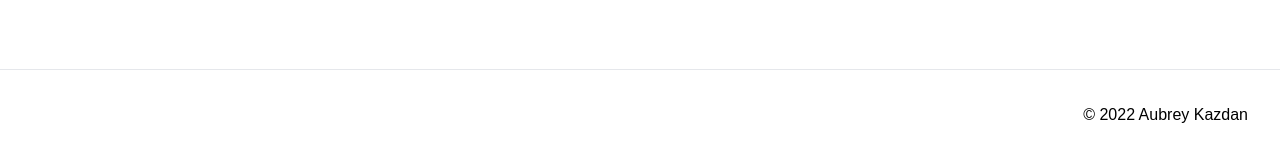
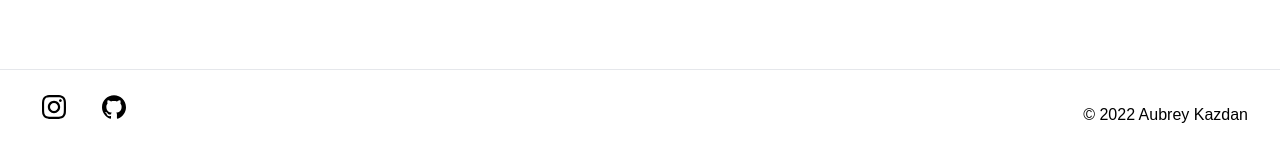
Before and after one commit to aubreykazdan/ak-portfolio-three, a Next.js app in the folder next/: page /about in a window 1280 px wide. Shown: the part 1265-1422 px from the top of the page. Built offline with nearby package versions, Linux system fonts and the light colour scheme.

Commit message:
added social links in footer - small fixes to blog - hover states to header

```diff
--- a/next/components/layouts/base/footer.js
+++ b/next/components/layouts/base/footer.js
@@ -4,8 +4,36 @@ export default function Footer({}) {
   return (
     <div className="border-t mt-8 md:mt-16 lg:mt-20">
       <Container>
-        <div className="flex items-center justify-end mb-4 py-4">
-          <p className="pt-4">© {new Date().getFullYear()} Aubrey Kazdan</p>
+        <div className="flex items-center justify-between mb-4 py-4">
+          <div className="flex space-x-4">
+            <a
+              href="https://www.instagram.com/aubreykazdan/"
+              target="_blank"
+              rel="noreferrer"
+              className="logo"
+            >
+              <img
+                className="w-auto h-6"
+                src="/svg/instagram.svg"
+                alt="Instagram Logo"
+              />
+            </a>
+            <a
+              href="https://github.com/aubreykazdan"
+              target="_blank"
+              rel="noreferrer"
+              className="logo"
+            >
+              <img
+                className="w-auto h-6"
+                src="/svg/github.svg"
+                alt="GitHub Logo"
+              />
+            </a>
+          </div>
+          <div>
+            <p className="pt-4">© {new Date().getFullYear()} Aubrey Kazdan</p>
+          </div>
         </div>
       </Container>
     </div>
--- a/next/components/layouts/base/header.js
+++ b/next/components/layouts/base/header.js
@@ -17,7 +17,7 @@ export default function Header({}) {
             <span className="sr-only">Aubrey Kazdan's Logo</span>
             <Link href="/">
               <img
-                className="w-auto h-14"
+                className="w-auto h-14 hover:shadow"
                 src="/assets/logo.svg"
                 alt="Aubrey Kazdan's Logo"
               />
@@ -67,7 +67,7 @@ export default function Header({}) {
                 <div className="flex items-center justify-between">
                   <Link href="/">
                     <img
-                      className="h-14 w-auto"
+                      className="h-14 w-auto hover:shadow"
                       src="/assets/logo.svg"
                       alt="Aubrey Kazdan's Logo"
                     />
--- a/next/components/layouts/blog/blogMainPreview.js
+++ b/next/components/layouts/blog/blogMainPreview.js
@@ -16,8 +16,11 @@ export default function BlogMainPreview({ data, showHeading }) {
         <Container>
           <div className="relative sm:py-16 lg:py-0 mb-40 lg:mb-0">
             {showHeading === true ? (
-              <div className="mb-10">
+              <div className="mb-8">
                 <h2>Featured Blog Post</h2>
+                <Link href="/blog" className="btn btn-lg mt-4">
+                  View All Posts
+                </Link>
               </div>
             ) : null}
             <div className="relative max-w-md sm:max-w-3xl">
--- a/next/components/layouts/blog/blogThreeColumns.js
+++ b/next/components/layouts/blog/blogThreeColumns.js
@@ -24,7 +24,7 @@ export default function BlogThreeColumns({ data }) {
             } = post;
             return (
               <Link href={`blog/${slug.current}`} key={title}>
-                <div className="flex flex-col overflow-hidden rounded-lg shadow-lg hover:bg-gray-100 transition ease-in-out ">
+                <div className="flex flex-col overflow-hidden rounded-lg shadow-lg hover:bg-gray-100 transition ease-in-out min-h-full">
                   <div className="flex-shrink-0">
                     <img
                       className="h-48 w-full object-cover"
--- a/next/styles/globals.css
+++ b/next/styles/globals.css
@@ -25,6 +25,10 @@ p {
 
 .category {
   @apply rounded-full bg-gray-300 px-2 py-1 max-w-fit;
+}
+
+.logo {
+  @apply hover:shadow px-2.5 py-1.5 rounded-3xl;
 }
 
 .nav-item {
```
Also changed, not shown: next/public/svg/github.svg (added), next/public/svg/instagram.svg (added).
